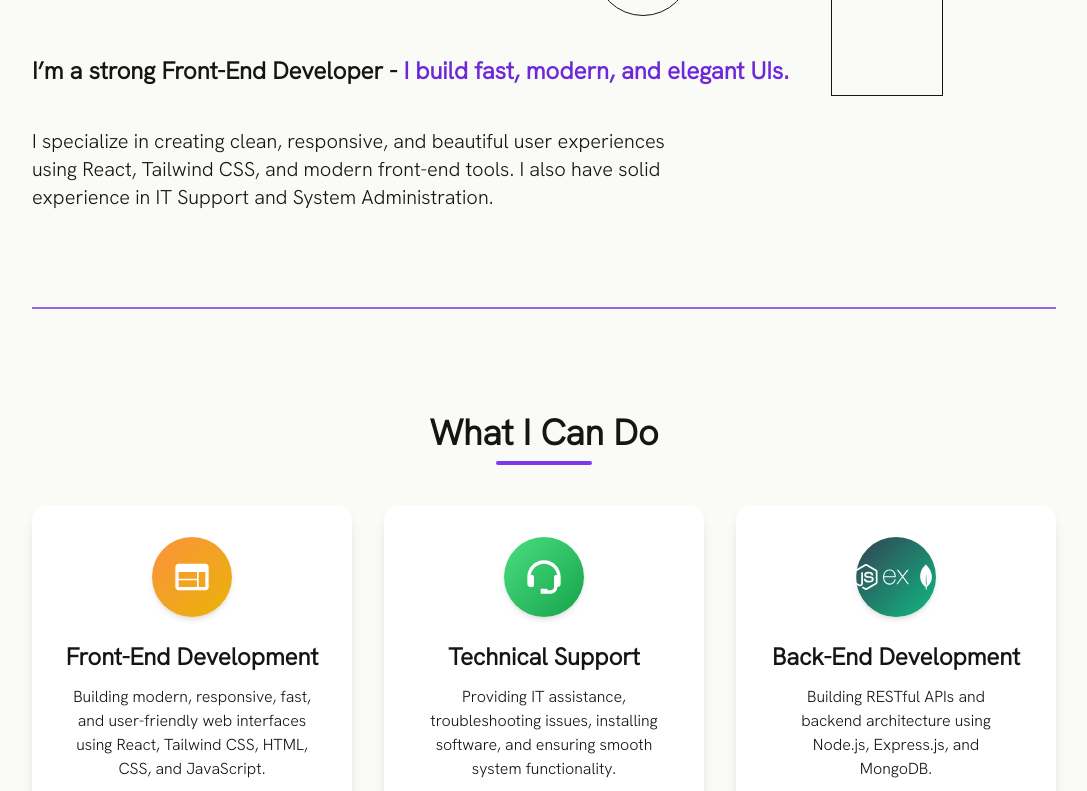
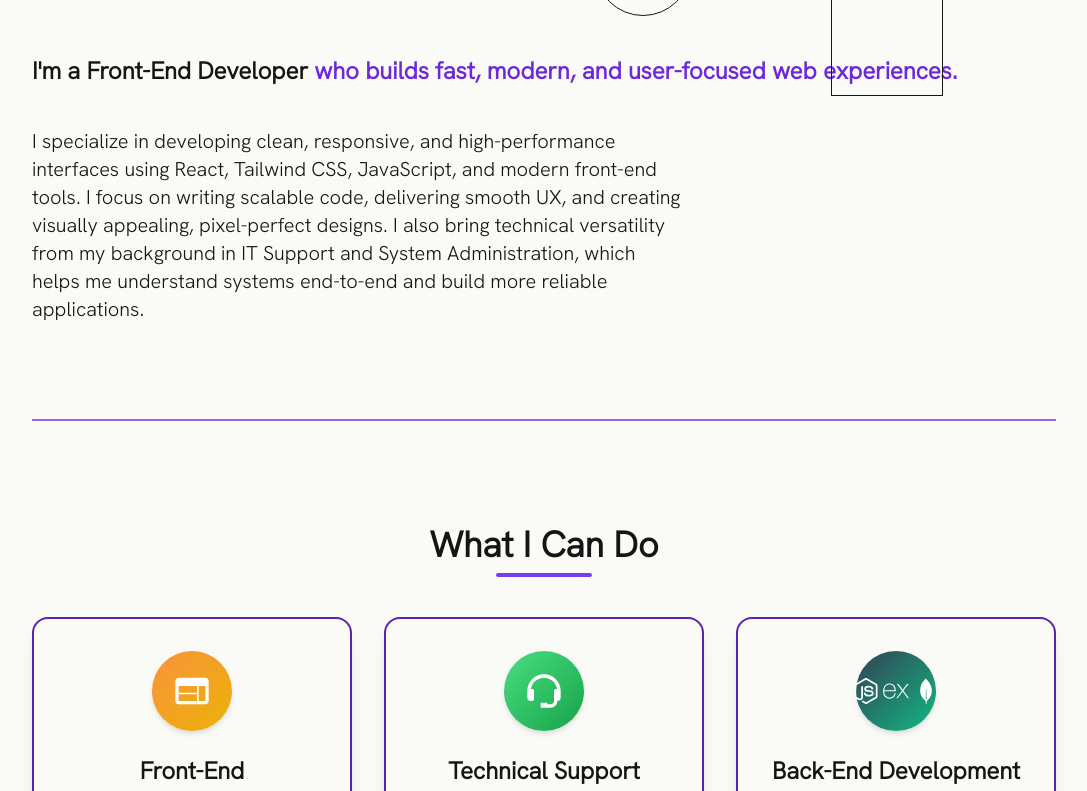
Before and after one commit to PeterRizek009/PeterRezekPortfolio, a React (Create React App) app: page / in a window 1280 px wide. Shown: the part 320-1111 px from the top of the page, without its empty margins (96-1183 px from the left). Built offline with nearby package versions, Linux system fonts and the light colour scheme; a web font is replaced by a local one.

Commit message:
deploy after what I can do modification

```diff
--- a/src/header/header.jsx
+++ b/src/header/header.jsx
@@ -26,15 +26,17 @@ const Header = () => {
 
             {/* STRONG FRONT-END STATEMENT */}
             <h2 className="text-xl md:text-2xl font-semibold text-gray-700 dark:text-gray-300">
-              I’m a strong Front-End Developer -
-              <span className="text-violet-700 font-bold"> I build fast, modern, and elegant UIs. </span>
+              I'm a Front-End Developer
+
+              <span className="text-violet-700 font-bold"> who builds fast, modern, and user-focused web experiences. </span>
             </h2>
 
             {/* DESCRIPTION */}
             <p className="md:w-[650px] w-[330px] text-gray-700 dark:text-gray-300 text-lg md:text-xl leading-relaxed font-medium">
-              I specialize in creating clean, responsive, and beautiful user
-              experiences using React, Tailwind CSS, and modern front-end tools.
-              I also have solid experience in IT Support and System Administration.
+
+              I specialize in developing clean, responsive, and high-performance interfaces using React, Tailwind CSS, JavaScript, and modern front-end tools.
+              I focus on writing scalable code, delivering smooth UX, and creating visually appealing, pixel-perfect designs.
+              I also bring technical versatility from my background in IT Support and System Administration, which helps me understand systems end-to-end and build more reliable applications.
             </p>
 
           </div>
--- a/src/whatcanido/whaticando.js
+++ b/src/whatcanido/whaticando.js
@@ -78,7 +78,8 @@ const Card = ({ service, index }) => (
       key={index}
       variants={scrollAnimation}
       className="
-      bg-white
+    border-2
+border-violet-800
       shadow-lg hover:shadow-xl
       rounded-xl md:rounded-2xl
       p-4 md:p-8
@@ -115,7 +116,6 @@ const Card = ({ service, index }) => (
     </motion.div>
   );
 
-
   return (
     <div className="md:max-w-[80%] mx-auto mt-16">
       <div className="text-center mb-10">
@@ -124,7 +124,6 @@ const Card = ({ service, index }) => (
       </div>
 
       <ScrollAnimationWrapper>
-
         <div className="block md:hidden">
           <Swiper spaceBetween={20} slidesPerView={1}>
             {services.map((service, index) => (
@@ -140,7 +139,6 @@ const Card = ({ service, index }) => (
             <Card service={service} index={index} />
           ))}
         </div>
-
       </ScrollAnimationWrapper>
 
       <div className="md:max-w-[1800px] h-[2px] bg-violet-800 mx-auto mt-28" />
```
Lines whose indentation alone changed are shown as unchanged.
